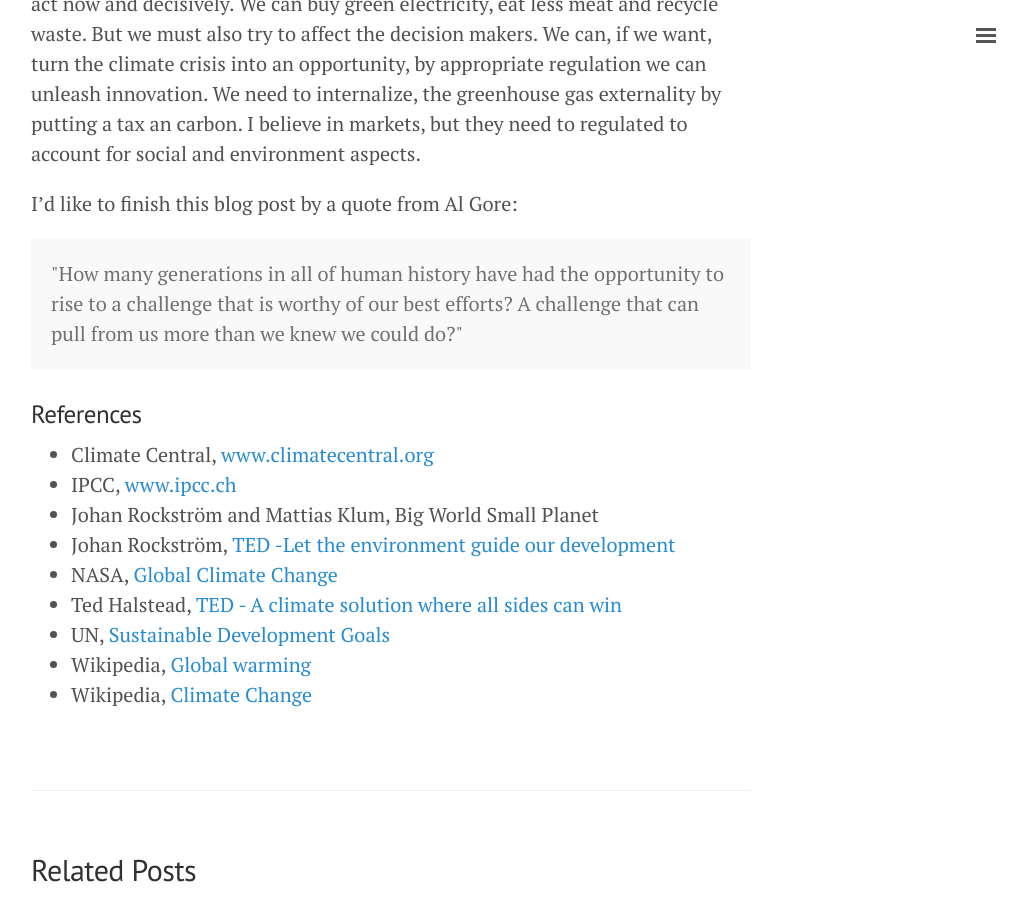
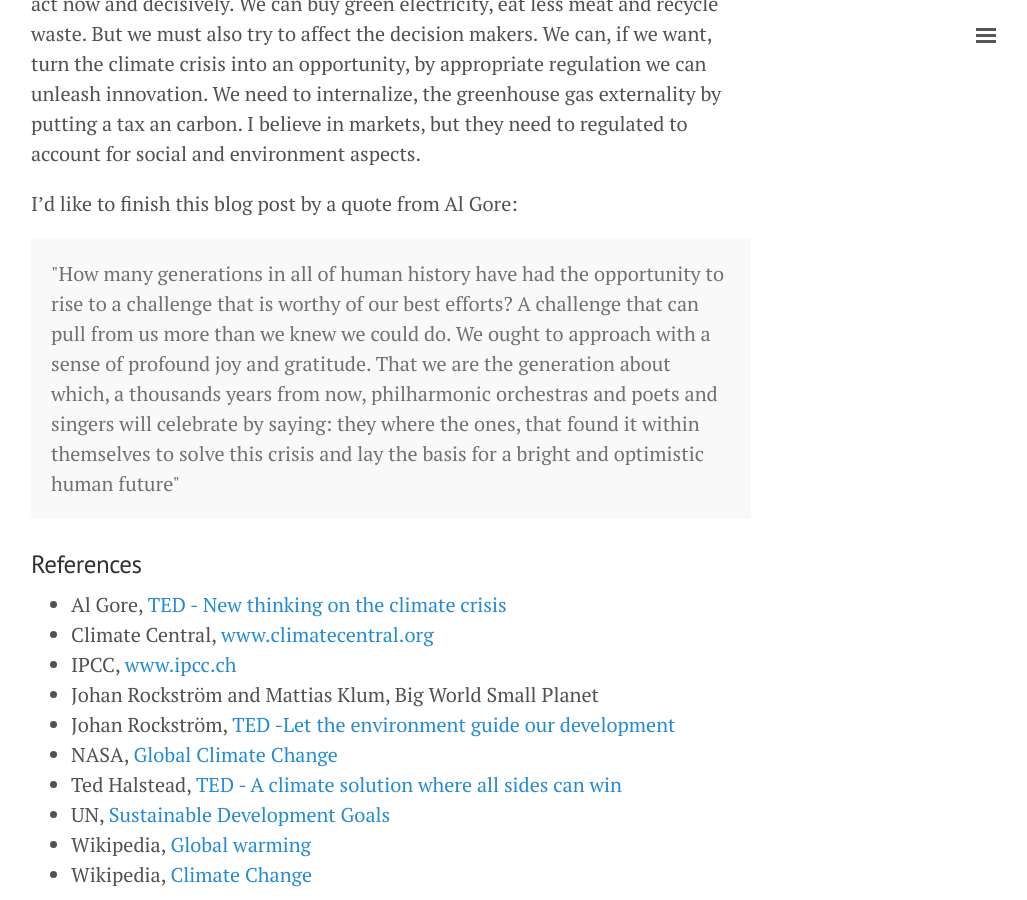
Before and after one commit to sebaheg/sebaheg.github.io, a Jekyll site: the page built from _posts/2017-09-24-Climate-Change.md, in a window 1280 px wide and 900 px high, scrolled down 7399 px. Shown: the whole window, without its empty margins (249-1276 px from the left). Built offline with Jekyll 4.4.1, drawn with Linux system fonts in a browser that asks for light colours; comment, search, counter and statistics services are not loaded.

Commit message:
Update post.

```diff
--- a/_posts/2017-09-24-Climate-Change.md
+++ b/_posts/2017-09-24-Climate-Change.md
@@ -82,10 +82,11 @@ The climate crisis is a fact. Our generation can thank science for informing us
 I'd like to finish this blog post by a quote from Al Gore:
 
 <p class="message">
-  "How many generations in all of human history have had the opportunity to rise to a challenge that is worthy of our best efforts? A challenge that can pull from us more than we knew we could do?"
+  "How many generations in all of human history have had the opportunity to rise to a challenge that is worthy of our best efforts? A challenge that can pull from us more than we knew we could do. We ought to approach with a sense of profound joy and gratitude. That we are the generation about which, a thousands years from now, philharmonic orchestras and poets and singers will celebrate by saying: they where the ones, that found it within themselves to solve this crisis and lay the basis for a bright and optimistic human future"
 </p>
 
 ### References
+* Al Gore, [TED - New thinking on the climate crisis](https://www.ted.com/talks/al_gore_s_new_thinking_on_the_climate_crisis)
 * Climate Central, [www.climatecentral.org](http://www.climatecentral.org/)
 * IPCC, [www.ipcc.ch](http://www.ipcc.ch/)
 * Johan Rockström and Mattias Klum, Big World Small Planet
```
